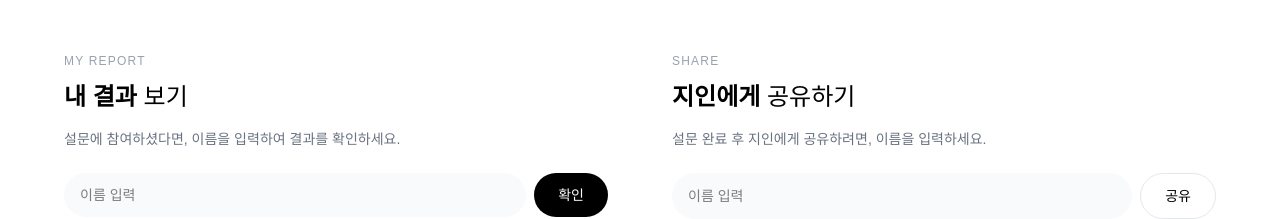
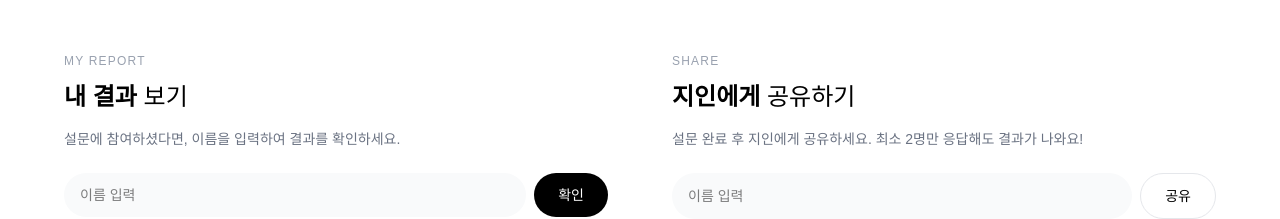
Before and after one commit to Lennoner/self-narrative, a Next.js app: page / in a window 1280 px wide. Shown: the part 860-1079 px from the top of the page. Built offline with nearby package versions, Linux system fonts and the light colour scheme.

Commit message:
copy: 공유하기 설명에 최소 2명 조건 추가

```diff
--- a/src/app/page.tsx
+++ b/src/app/page.tsx
@@ -125,7 +125,7 @@ export default function Home() {
                 <span className="font-semibold">지인에게</span> 공유하기
               </h2>
               <p className="text-sm text-gray-500 mb-6">
-                설문 완료 후 지인에게 공유하려면, 이름을 입력하세요.
+                설문 완료 후 지인에게 공유하세요. 최소 2명만 응답해도 결과가 나와요!
               </p>
               <form onSubmit={handleGoToShare} className="flex gap-2">
                 <input
```
